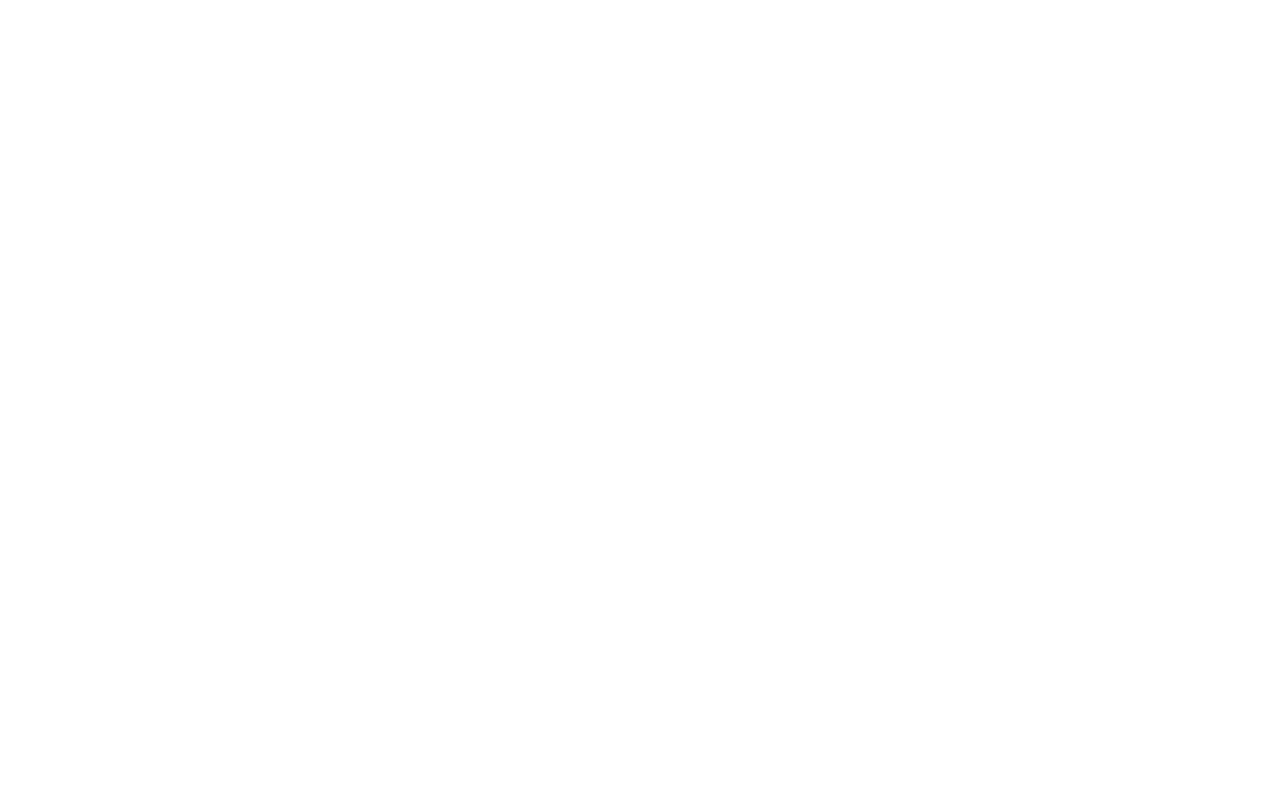
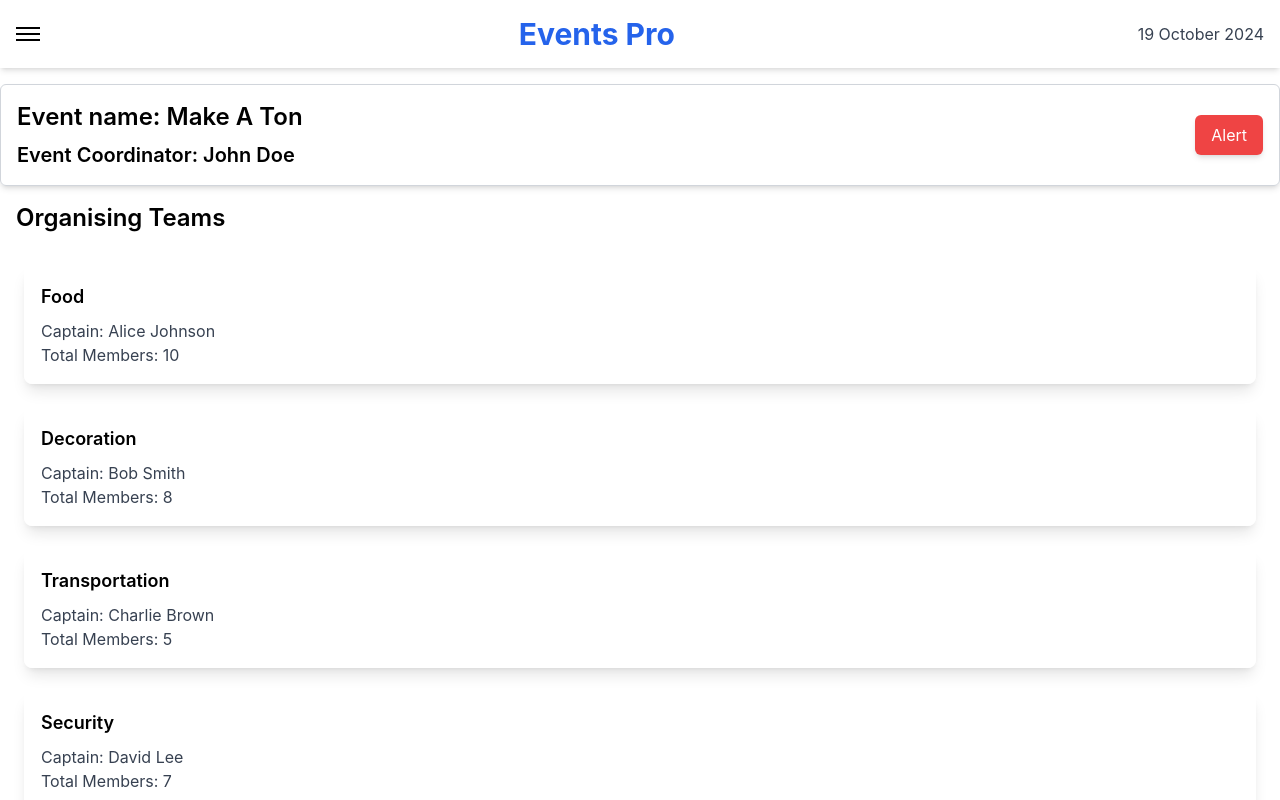
Before and after one commit to Fin-N1049/event-pro, a React (Create React App) app in the folder frontend/: page /team in a window 1280 px wide. Before the commit this address had no page. Shown: the top 800 px of the page. Built offline with nearby package versions, Linux system fonts and the light colour scheme.

Commit message:
teamlisting updated

```diff
--- a/frontend/src/App.js
+++ b/frontend/src/App.js
@@ -22,6 +22,7 @@ function App() {
         <Route path="/eventcreate" element={<CreateEventPage />} />
         <Route path="/opinion" element={<FoodOpinionPage />} />
         <Route path="/reviews" element={<ReviewPage />} />
+        <Route path="/team" element={<TeamListing />} />
       </Routes>
     </Router>
   );
--- a/frontend/src/screens/team_listing/team_listing.jsx
+++ b/frontend/src/screens/team_listing/team_listing.jsx
@@ -1,16 +1,6 @@
 import React, { useState } from 'react';
-import { BrowserRouter as Router, Route, Routes, useNavigate } from 'react-router-dom';
 
-// Assuming `TeamDetail` is the component your friend created for displaying team details
-const TeamDetail = () => {
-  return (
-    <div>
-      <h2>Team Details Page</h2>
-      <p>This is where the detailed information for the selected team will be displayed.</p>
-    </div>
-  );
-};
-
+// Static team data
 const teams = [
   { name: 'Food', captain: 'Alice Johnson', totalMembers: 10 },
   { name: 'Decoration', captain: 'Bob Smith', totalMembers: 8 },
@@ -20,13 +10,12 @@ const teams = [
   { name: 'Entertainment', captain: 'Frank Miller', totalMembers: 9 },
 ];
 
+// Team Card Component
 const TeamCard = ({ team, showCheckbox, isChecked, onCheckboxChange }) => {
-  const navigate = useNavigate();
-
   const handleCardClick = (e) => {
-    // Prevent navigation if the checkbox was clicked
+    // Prevent checkbox clicks from triggering the card click event
     if (e.target.type !== 'checkbox') {
-      navigate(`/team/${team.name}`);
+      alert(`Team: ${team.name}, Captain: ${team.captain}`);
     }
   };
 
@@ -53,6 +42,7 @@ const TeamCard = ({ team, showCheckbox, isChecked, onCheckboxChange }) => {
   );
 };
 
+// Team Listing Component
 const TeamListing = () => {
   const [showCheckboxes, setShowCheckboxes] = useState(false);
   const [selectedTeams, setSelectedTeams] = useState([]);
@@ -98,6 +88,7 @@ const TeamListing = () => {
         {/* Today's Date */}
         <div className="text-gray-700">{today}</div>
       </header>
+
       {/* Combined Event Information Box with Alert and Cancel Button */}
       <div className="mt-4 shadow-md border border-gray-300 rounded-md p-4 flex justify-between items-center">
         <div>
@@ -159,13 +150,4 @@ const TeamListing = () => {
   );
 };
 
-const App = () => (
-  <Router>
-    <Routes>
-      <Route path="/" element={<TeamListing />} />
-      <Route path="/team/:teamName" element={<TeamDetail />} />
-    </Routes>
-  </Router>
-);
-
-export default App;
+export default TeamListing;
```
